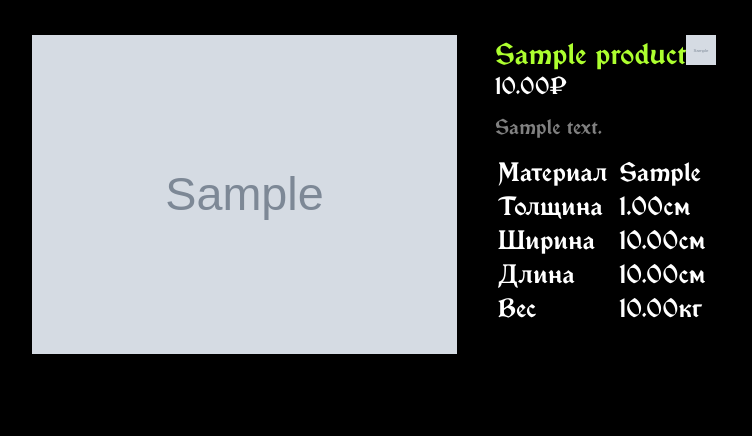
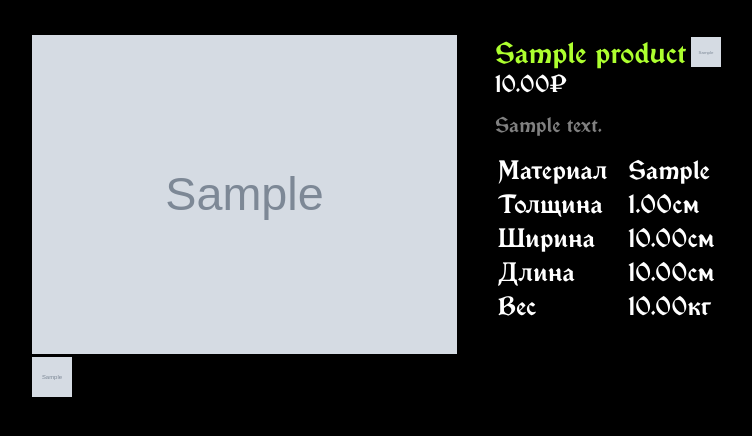
Before and after one commit to rianoneq/ZIRAEL, a Django app: a page that uses catalog/templates/catalog/product_detail.html in a window 1280 px wide. Shown: the part 63-499 px from the top of the page, without its empty margins (160-912 px from the left). Run offline with Django 4.2, Linux system fonts and the light colour scheme; tables that the repository leaves empty hold one stand-in row (values such as "Sample post"); grey boxes marked "Sample" are stand-in pictures.

Commit message:
multipy pics in product

```diff
--- a/catalog/models.py
+++ b/catalog/models.py
@@ -32,7 +32,7 @@ class Product(models.Model):
   height = models.DecimalField(max_digits=6, decimal_places=2, null=True)
   thickness = models.DecimalField(max_digits=6, decimal_places=2, null=True)
   weight = models.DecimalField(max_digits=6, decimal_places=2, null=True)
-  image = models.ImageField(blank=True)
+  image = models.FileField(blank=True)
   description = models.CharField(max_length=225, null=True)
   price = models.DecimalField(max_digits=10, decimal_places=2)
   stock = models.PositiveIntegerField()
@@ -42,9 +42,18 @@ class Product(models.Model):
 
   class Meta:
     ordering = ['-created']
+    verbose_name = 'Товар'
+    verbose_name_plural = 'Товары'
 
   def get_absolute_url(self):
     return reverse('item_detail_view', args=[str(self.slug)])
 
+  def __str__(self) -> str:
+    return self.name
+
+class PostProductImage(models.Model):
+  prod = models.ForeignKey('Product', default=None, on_delete=models.CASCADE)
+  images = models.FileField()
+
   def __str__(self):
-    return self.name
+    return str(self.prod.id)
--- a/catalog/static/css/style.css
+++ b/catalog/static/css/style.css
@@ -180,6 +180,11 @@ img{
 .item__price{
   font-size: 23px;
 }
+.item__text>a{
+  display: flex;
+  align-items: center;
+  margin-left: 5px;
+}
 .item__text{
   display: flex;
   align-items: center;
@@ -197,6 +202,9 @@ img{
   /* max-width: 400px; */
   margin-left: 15px;
 }
+.item__text_data>table>tbody>tr>td:last-child{
+  padding-left: 10px;
+}
 .item__images>img{
   width: 100%;
   max-width: 425px;
--- a/catalog/templates/catalog/product_detail.html
+++ b/catalog/templates/catalog/product_detail.html
@@ -6,6 +6,9 @@
         <div class="item__images">
           <img src="{% if product.image %}../static/images/{{ product.image }}{% else %}../static/images/anon.png{% endif %}"
             alt="item_img">
+          {% for img in images %}
+            <img src="../static/images/{{ img.images }}" alt="" style="width: 40px;height:40px;">
+          {% endfor %}
         </div>
         <div class="item__text_data">
           <div class="item__text">{{ product.name }}
--- a/catalog/views.py
+++ b/catalog/views.py
@@ -1,6 +1,6 @@
 from audioop import reverse
 from django.shortcuts import render
-from .models import Category, Product
+from .models import Category, Product, PostProductImage
 from django.views import generic
 
 def index_page(request):
@@ -32,6 +32,17 @@ class CategoryDetailView(generic.DetailView):
 
 class ItemDetailView(generic.DetailView):
   model = Product
+  def get_context_data(self, **kwargs):
+
+    prod_ = Product.objects.filter(slug=self.kwargs['slug'])
+    product_id = prod_[0].id
+    photos = PostProductImage.objects.filter(prod=product_id)
+
+    # В первую очередь получаем базовую реализацию контекста
+    context = super(ItemDetailView, self).get_context_data(**kwargs)
+    # Добавляем новую переменную к контексту и инициализируем её некоторым значением
+    context['images'] = photos
+    return context
 
 class RenderCatalog(generic.ListView):
 
```
Also changed, not shown: catalog/admin.py (+8 -2 lines).
